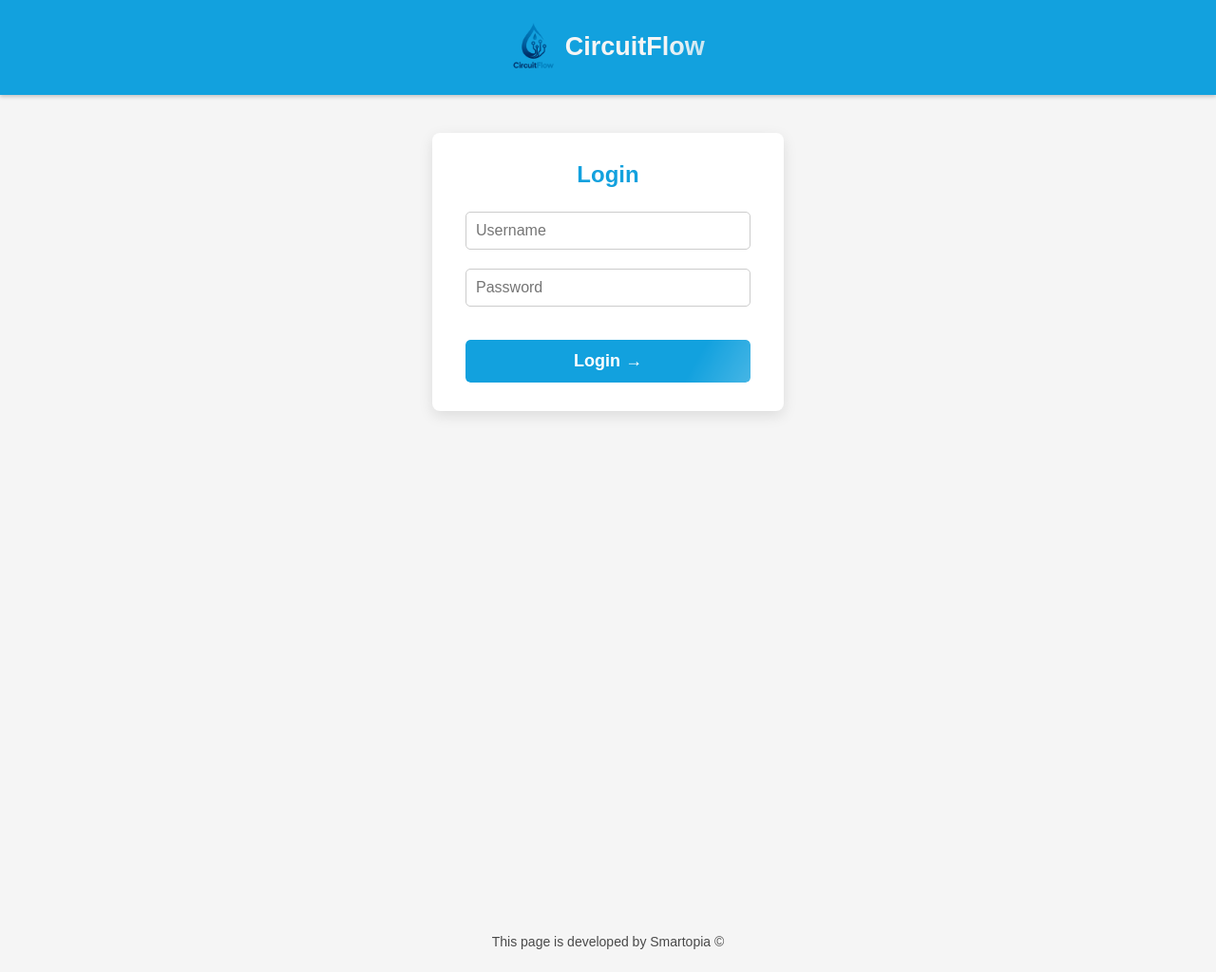
After one commit to GautamGarani/CircuitFlow, a Flask app: template CODE/templates/login.html in a window 1280 px wide. The commit adds this page. Shown: the whole page at 95% size. Run offline with Flask 3, Linux system fonts and the light colour scheme; the template is opened without the code that fills it, so the values that code supplies are empty.

Commit message:
Improve UI

```diff
--- a/CODE/main.py
+++ b/CODE/main.py
@@ -1,4 +1,6 @@
-from flask import Flask, render_template, request
+from flask import Flask, render_template, Response
+from reader import start_thread, latest_value
+import time
 
 app = Flask(__name__)
 app.config['SECRET_KEY'] = 'a_secure_and_random_string'
@@ -11,9 +13,18 @@ def home_page():
 def live_page():
     return render_template("live report page.html")
 
+@app.route("/stream")
+def stream():
+    def generate():
+        while True:
+            yield f"data: {latest_value}\n\n"
+            time.sleep(0.1)
+    return Response(generate(), mimetype="text/event-stream")
+
 @app.route("/analysis")
 def analysis_page():
     return render_template("daily analysis page.html")
 
 if __name__ == "__main__":
-    app.run(host='0.0.0.0', port=8000, debug=True)
+    start_thread()
+    app.run(host='0.0.0.0', port=8000, debug=True, threaded=True)
--- a/CODE/reader.py
+++ b/CODE/reader.py
@@ -1,55 +1,45 @@
 import serial
 import time
+import threading
 
 SERIAL_PORT = 'COM3'
 BAUD_RATE = 9600
-# ---------------------
+latest_value=0.0
 
 def read_arduino_data():
-
-    print(f"Attempting to connect to {SERIAL_PORT} at {BAUD_RATE} baud...")
-
+    global latest_value
+    print(f"Attempting to connect to {SERIAL_PORT} at {BAUD_RATE} baud rate")
+    ser=None
     try:
-
         ser = serial.Serial(SERIAL_PORT, BAUD_RATE, timeout=1)
         time.sleep(2)
-        print("Connection established. Reading data...")
+        print("Connection established. Reading the data, ...")
         print("-" * 30)
 
-
         while True:
-
             if ser.in_waiting > 0:
                 line = ser.readline().decode('utf-8').strip()
-
-
                 if line:
                     try:
-
-                        data_value = int(line)
-                        print(f"Received Sensor Data: **{data_value}**")
+                        data_values=line.split(":")[1]
+                        latest_value=float(data_values)
+                        print(f"Received Sensor Data, and converted to <float>: **{latest_value}**")
                     except ValueError:
-
                         print(f"Received some data: {line}")
 
             time.sleep(0.05)
 
     except serial.SerialException as e:
-        print(f"\n--- ERROR ---")
-        print(f"Could not open serial port {SERIAL_PORT}. Please check:")
-        print(f"* Is the Arduino connected?")
-        print(f"* Is the port name correct? (e.g., 'COM3' or '/dev/ttyUSB0')")
-        print(f"* Is the Arduino IDE's Serial Monitor closed?")
         print(f"Error details: {e}")
 
     except KeyboardInterrupt:
         print("\nProgram terminated by user.")
 
     finally:
-
-        if 'ser' in locals() and ser.is_open:
+        if ser.is_open:
             ser.close()
             print("Serial port closed.")
 
-if __name__ == "__main__":
-    read_arduino_data()
+def start_thread():
+    thread=threading.Thread(target=read_arduino_data, daemon=True)
+    thread.start()
--- a/CODE/templates/live report page.html
+++ b/CODE/templates/live report page.html
@@ -237,6 +237,5 @@
 
     }, 1000);
 </script>
-
 </body>
 </html>
--- /dev/null
+++ b/CODE/templates/login.html
@@ -0,0 +1,185 @@
+<!DOCTYPE html>
+<html>
+<head>
+    <title>CircuitFlow: Login</title>
+    <meta charset="UTF-8">
+    <meta name="viewport" content="width=device-width, initial-scale=1.0">
+    <link rel="icon" type="image/png" href="../static/circuitflow_logo.png">
+<style>
+    /* * General Theme Styles */
+    body {
+        margin: 0;
+        padding: 0;
+        font-family: Arial, sans-serif;
+        background: #f5f5f5; /* Light Gray Background */
+    }
+
+    .header{
+        position: sticky;
+        display: grid;
+        place-items: center;
+        text-align: center;
+        top: 0;
+        padding: 12px 16px; /* Adjusted padding unit */
+        background: #12a1de; /* CircuitFlow Blue */
+        color: #f5f5f5; /* Light Text */
+        font-size: 18px;
+        font-weight: bold;
+        box-shadow: 0px 2px 4px rgba(0, 0, 0, 0.2);
+        z-index: 1000;
+        /* Shimmer animation inherited from the theme */
+
+    }
+
+    .header-content {
+        display: flex;
+        align-items: center;
+        gap: 10px;
+        mask: linear-gradient(-60deg, #000 30%, #0005, #000 70%) right/350% 100%;
+        animation: shimmer 2.5s infinite;
+    }
+
+    .logo {
+        height: 70px; /* Reduced slightly from 90px to fit better with login title */
+        width: auto;
+    }
+
+    .mainContent{
+        display: flex;
+        flex-direction: column;
+        align-items: center;
+        padding-top: 40px;
+        min-height: 100vh;
+        margin-bottom: 0px;
+    }
+
+    /* * Form Container Styles */
+    form{
+        background: white;
+        padding: 30px 35px; /* Slightly increased padding */
+        border-radius: 8px;
+        box-shadow: 0 5px 15px rgba(0, 0, 0, 0.1); /* Softer shadow */
+        width: 300px;
+        transition: transform 0.3s ease-in-out;
+    }
+
+    form:hover {
+        transform: translateY(-5px); /* Lift effect on hover */
+    }
+
+    form h2{
+        margin-top: 0;
+        margin-bottom: 25px;
+        text-align: center;
+        color: #12a1de;
+    }
+
+    /* * Input Styles */
+    input[type=text], input[type=password]{
+        width: 100%;
+        padding: 10px;
+        margin-bottom: 20px;
+        border-radius: 5px;
+        border: 1px solid #ccc;
+        font-size: 16px;
+        box-sizing: border-box; /* Include padding in the element's total width and height */
+        transition: border-color 0.3s;
+    }
+
+    input[type=text]:focus, input[type=password]:focus {
+        border-color: #12a1de; /* Highlight border on focus */
+        outline: none;
+        box-shadow: 0 0 5px rgba(18, 161, 222, 0.5);
+    }
+
+    /* * Primary Button Styles (Login) */
+    .login-button{
+        margin-top: 15px;
+        width: 100%;
+        padding: 12px;
+        background: #12a1de; /* CircuitFlow Blue */
+        color: white;
+        border-radius: 5px;
+        border: none;
+        font-size: 18px;
+        cursor: pointer;
+        font-weight: bold;
+        display: inline-block;
+        transition: background 0.3s, transform 0.3s;
+
+        /* Shimmer Animation Setup (as defined in original theme) */
+        mask: linear-gradient(-60deg, #000 30%, #0005, #000 70%) right/350% 100%;
+        animation: shimmer 2.5s infinite;
+    }
+
+    .login-button:hover{
+        background: #0e84b7; /* Slightly darker blue on hover */
+        transform: scale(1.02);
+        animation: none; /* Pause shimmer on hover for a cleaner look */
+    }
+
+    /* * Secondary Button Styles (Register/Contact) */
+    .register-link {
+        display: block;
+        text-align: center;
+        margin-top: 20px;
+        font-size: 14px;
+    }
+
+    .register-link a {
+        color: #12a1de;
+        text-decoration: none;
+        font-weight: bold;
+        transition: color 0.3s;
+    }
+
+    .register-link a:hover {
+        color: #0e84b7;
+        text-decoration: underline;
+    }
+
+    /* * Keyframe Animations */
+    @keyframes shimmer{
+        100%{
+            mask-position: left;
+        }
+    }
+
+    /* Footer styles */
+    footer{
+        margin-top: 20px;
+        padding: 10px;
+        font-size: 14px;
+        opacity: 0.7;
+        text-align: center;
+    }
+</style>
+</head>
+<body>
+<div class="header" id="myheader">
+    <div class="header-content">
+        <img src="../static/circuitflow_logo.png" class="logo" alt="CircuitFlow Logo">
+        <h2>CircuitFlow</h2>
+    </div>
+</div>
+
+<div class="mainContent">
+    <form autocomplete="off" action="/login" method="POST">
+        <h2>Login</h2>
+
+        <input type="text" name="username" placeholder="Username" required title="Enter your username">
+
+        <input type="password" name="password" placeholder="Password" required title="Enter your password">
+
+        <button type="submit" class="login-button">
+            Login &#8594;
+        </button>
+
+    </form>
+</div>
+
+<footer>
+    <p>This page is developed by Smartopia &copy</p>
+</footer>
+</body>
+</html>
```
Also changed, not shown: CODE/Chart.js_README.md (added, +59 -0 lines), CODE/Threading_README.md (added, +6 -0 lines), Images/CircuitFLow_Methodology_PHASE2.png (added), Images/CircuitFlow_Methodology_Legend.png (added).
